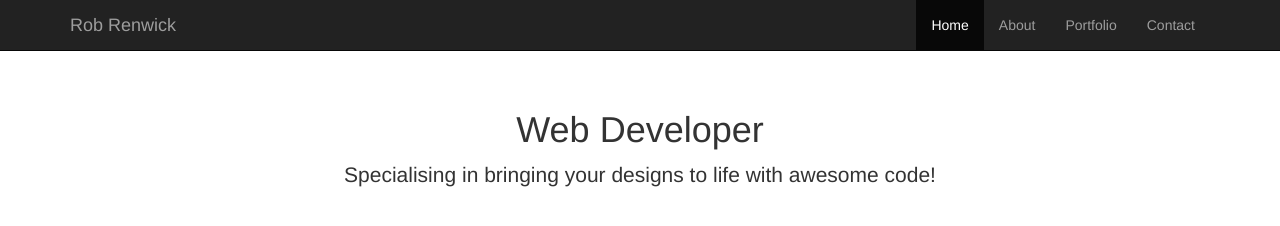
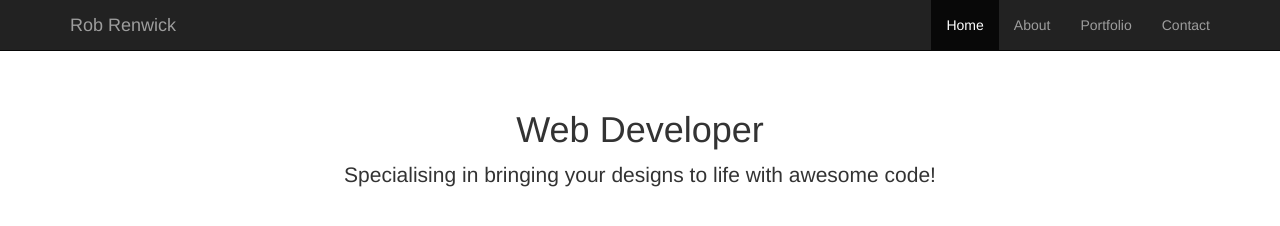
Before and after one commit to robrcodes/myFreeCodeCamp_2016, a website: page BasicFrontEndDevProjects/PersonalPorfolioWebpage/index.html in a window 1280 px wide. Drawn offline with Linux system fonts and the light colour scheme.

Commit message:
altered nabber class

```diff
--- a/BasicFrontEndDevProjects/PersonalPorfolioWebpage/index.html
+++ b/BasicFrontEndDevProjects/PersonalPorfolioWebpage/index.html
@@ -19,7 +19,7 @@
             <a class="navbar-brand" href="#">Rob Renwick</a>
           </div>
           <div id="navbar" class="collapse navbar-collapse">
-            <ul class="nav navbar-nav pull-right">
+            <ul class="nav navbar-nav navbar-right">
               <li class="active"><a href="#">Home</a></li>
               <li><a href="#about">About</a></li>
               <li><a href="#portfolio">Portfolio</a></li>
```
